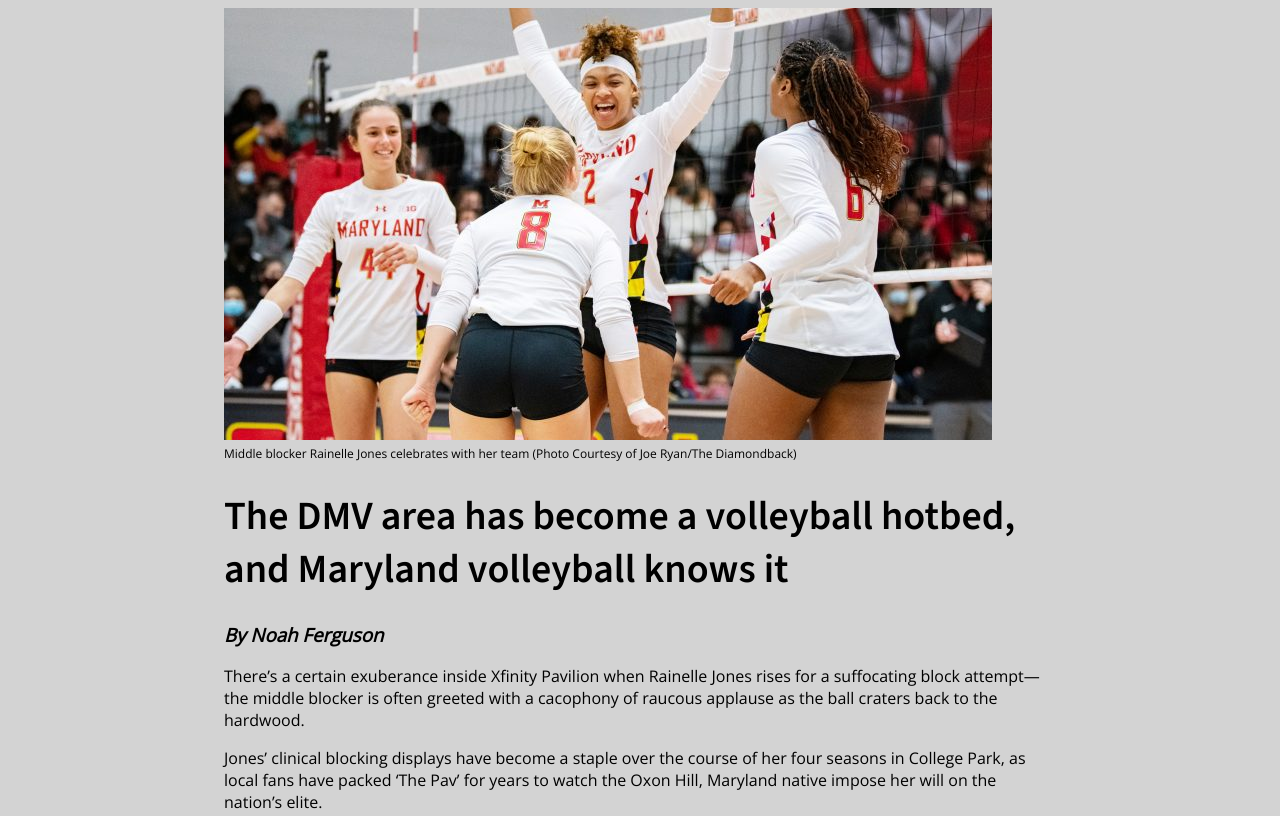
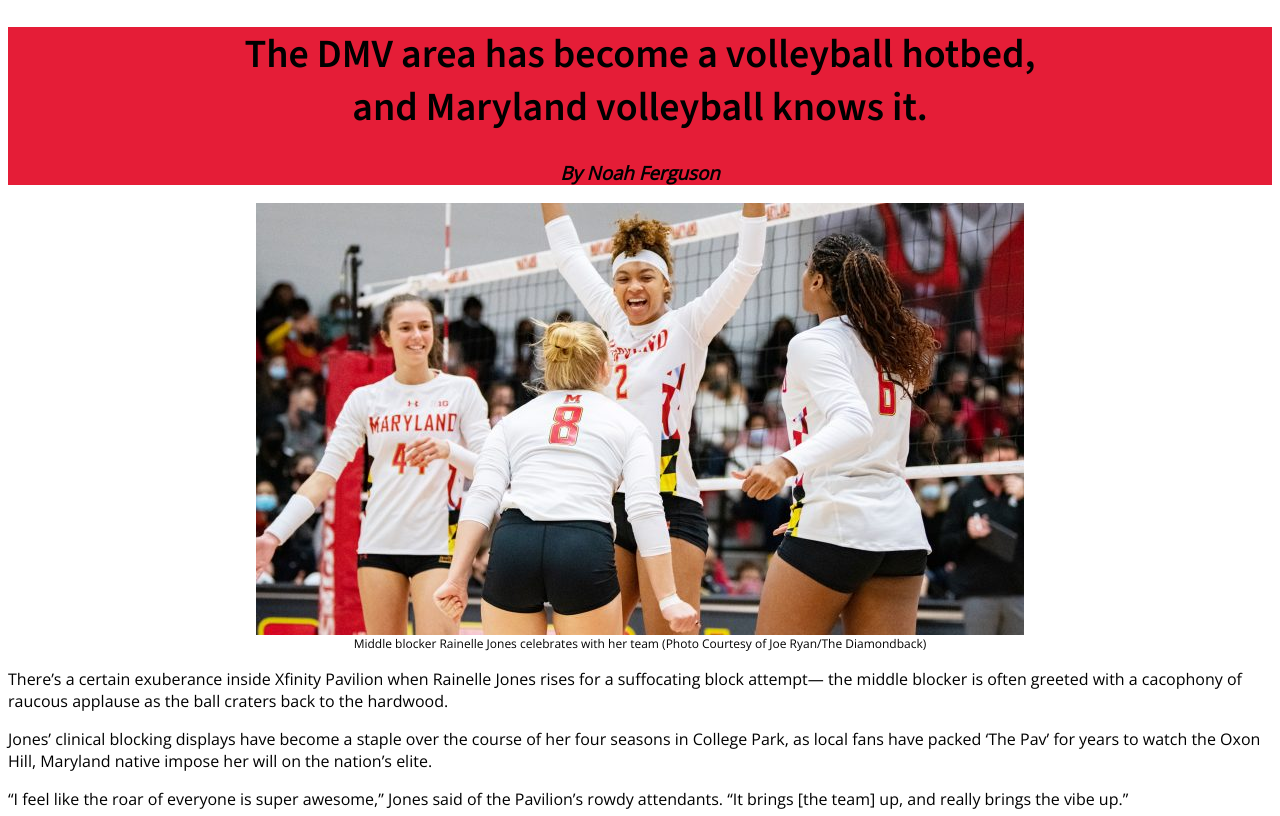
Before and after one commit to NoahLFerguson/final-project, a plain HTML site: page index.html in a window 1280 px wide. Shown: the top 816 px of the page. Drawn offline with nearby package versions, Linux system fonts and the light colour scheme.

Commit message:
made cool banner

```diff
--- a/index.html
+++ b/index.html
@@ -1,6 +1,7 @@
 <!DOCTYPE html>
 <html lang="en">
 <head>
+  <title>The DMV area has become a volleyball hotbed, and Maryland volleyball knows it</title>
   <link rel="stylesheet" href="style.css">
   <link rel="preconnect" href="https://fonts.googleapis.com">
   <link rel="preconnect" href="https://fonts.gstatic.com" crossorigin>
@@ -9,13 +10,14 @@
   <link rel="preconnect" href="https://fonts.gstatic.com" crossorigin>
   <link href="https://fonts.googleapis.com/css2?family=Open+Sans:wght@300;400&family=Source+Sans+3:wght@400;500;600&family=Source+Sans+Pro:wght@400;600&display=swap" rel="stylesheet">
 </head>
-  <div class="rainellecontainer">
-  <img src="assets/images/rainelle.jpeg" alt="Rainelle Jones">
+<body>
+  <div class="banner">
+    <h1>The DMV area has become a volleyball hotbed,<br>and Maryland volleyball knows it.</h1>
+    <h3>By Noah Ferguson</h3>
   </div>
+  <img src="assets/images/rainelle.jpeg" alt="Rainelle Jones" class="rainellecontainer">
   <figcaption id="firstcaption">Middle blocker Rainelle Jones celebrates with her team (Photo Courtesy of Joe Ryan/The Diamondback)</figcaption>
-  <h1>The DMV area has become a volleyball hotbed, and Maryland volleyball knows it</h1>
-  <h3>By Noah Ferguson</h3>
-  <body id="bodycolor" >
+
     <p>There’s a certain exuberance inside Xfinity Pavilion when Rainelle Jones rises for a suffocating block attempt—  the middle blocker is often greeted with a cacophony of raucous applause as the ball craters back to the hardwood.</p>
 
     <p>Jones’ clinical blocking displays have become a staple over the course of her four seasons in College Park, as local fans have packed ‘The Pav’ for years to watch the Oxon Hill, Maryland native impose her will on the nation’s elite.</p>
--- a/style.css
+++ b/style.css
@@ -1,25 +1,33 @@
 body{
-margin-left: auto;
-margin-right: auto;
-width: 65%;
 font-family: 'Open Sans', sans-serif;
 }
 
-#bodycolor {
-  background-color: lightgrey;
+.column{
+  margin-left: auto;
+  margin-right: auto;
+  width: 65%;
+}
+
+.banner{
+  background-color: #E51D37;
+}
+
+
+
+h1{
+  font-family: 'Source Sans 3', sans-serif;
+  font-size: 40px;
+  text-align: center;
 }
 
 h3{
 font-style: italic;
+text-align: center;
 }
 
 figcaption{
 font-size: 12px;
-}
-
-h1{
-  font-family: 'Source Sans 3', sans-serif;
-  font-size: 40px;
+text-align: center;
 }
 
 footer{
@@ -38,3 +46,10 @@ footer{
   height: auto;
   width: auto;
 }
+
+
+.rainellecontainer{
+  display: block;
+  margin-left: auto;
+  margin-right: auto;
+}
```
Lines whose indentation alone changed are shown as unchanged.
